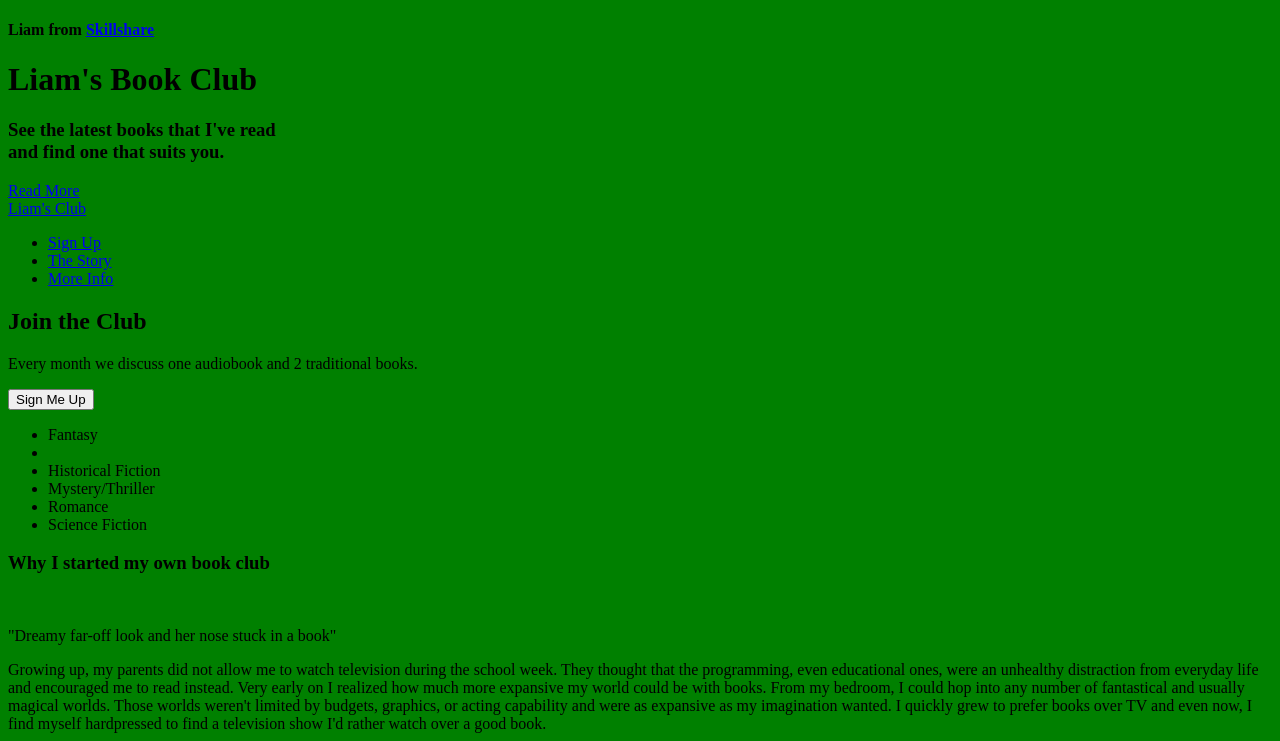
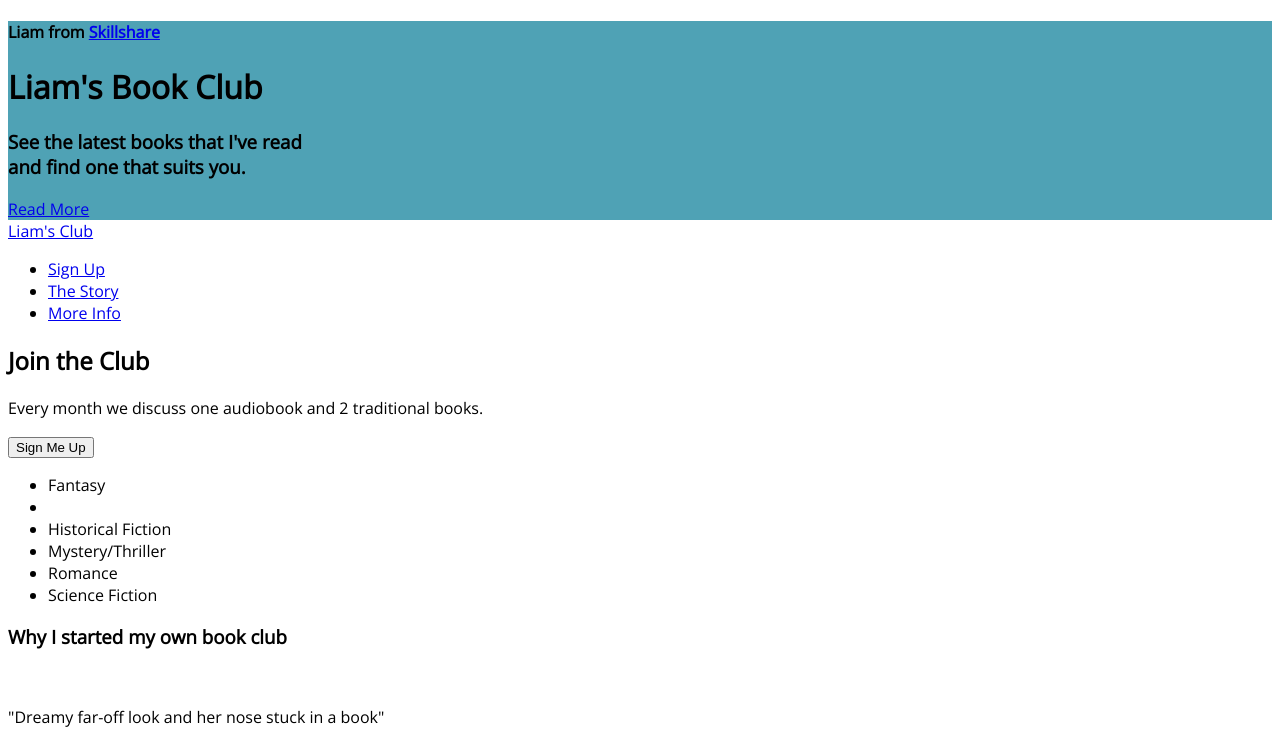
Before and after one commit to lrolle93/book-club, a plain HTML site: page book-club.html in a window 1280 px wide. Shown: the top 741 px of the page. Drawn offline with nearby package versions, Linux system fonts and the light colour scheme.

Commit message:
Edited CSS

```diff
--- a/book-club.html
+++ b/book-club.html
@@ -4,12 +4,16 @@
 	<title>Book Club</title>
 	<link rel="stylesheet" type="text/css" href="css/book-club.css">
 	<link rel="icon" href="img/book-icon.png">
+	<link href="https://fonts.googleapis.com/css2?family=Open+Sans&display=swap" rel="stylesheet">
 
 </head>
 
 <body>
 <!-- Opening Banner -->
 <div class="book-banner">
+
+	<div class="wrapper">
+
 
 	<h4>Liam from <a href="https://skillshare.com"> Skillshare</a>
 	</h4>
@@ -20,7 +24,7 @@
 	and find one that suits you. </h3>
 
 	<a href="#more-info">Read More</a>
-
+</div>
 	<div class="char1">
 
 	</div>
--- a/css/book-club.css
+++ b/css/book-club.css
@@ -1,3 +1,61 @@
-body{
-	background-color: green;
+
+body, html{
+	font-family: 'Open Sans', sans-serif;
 }
+
+.book-banner {
+	background-color: #4FA2B5;
+}
+
+.wrapper{
+
+}
+ h4{
+
+ }
+
+ h1{
+
+ }
+
+ .char1{
+
+ }
+
+.char2{
+
+}
+
+.char3{
+
+}
+
+
+a .remore{
+
+}
+
+/*Book-banner HTML Code
+<div class="book-banner">
+
+	<h4>Liam from <a href="https://skillshare.com"> Skillshare</a>
+	</h4>
+
+	<h1>Liam's Book Club</h1>
+
+	<h3> See the latest books that I've read  <br>
+	and find one that suits you. </h3>
+
+	<a href="#more-info">Read More</a>
+
+	<div class="char1">
+
+	</div>
+	<div class="char2">
+
+	</div>
+	<div class="char3">
+
+	</div>
+
+	*/
```
